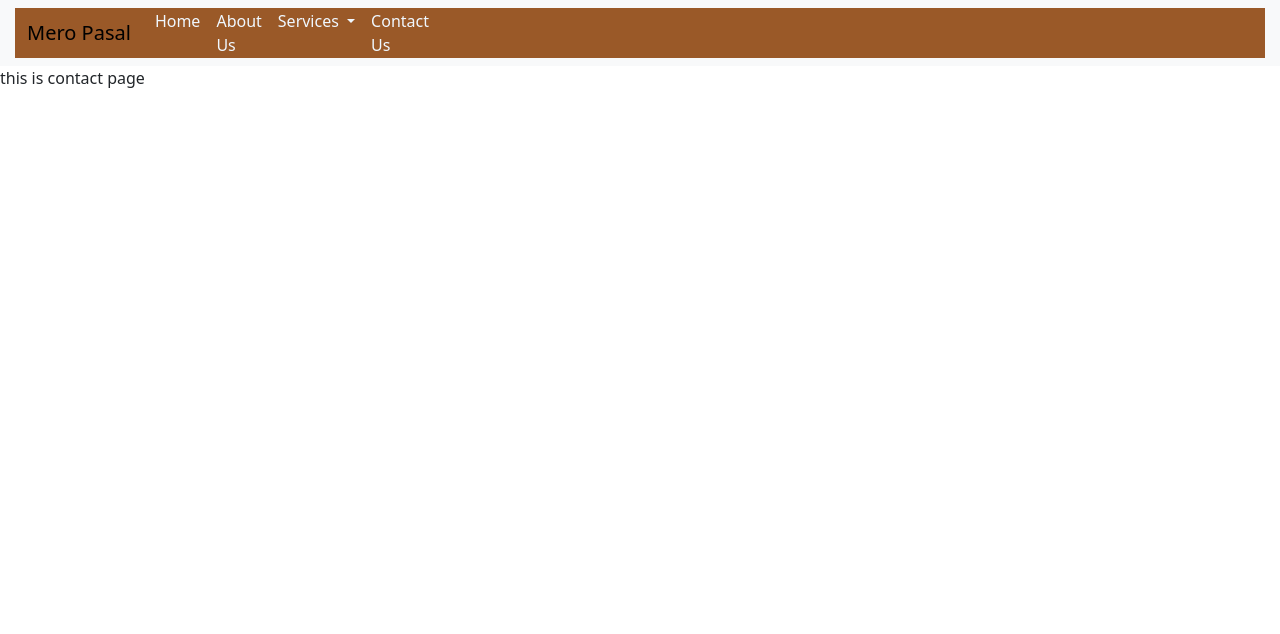
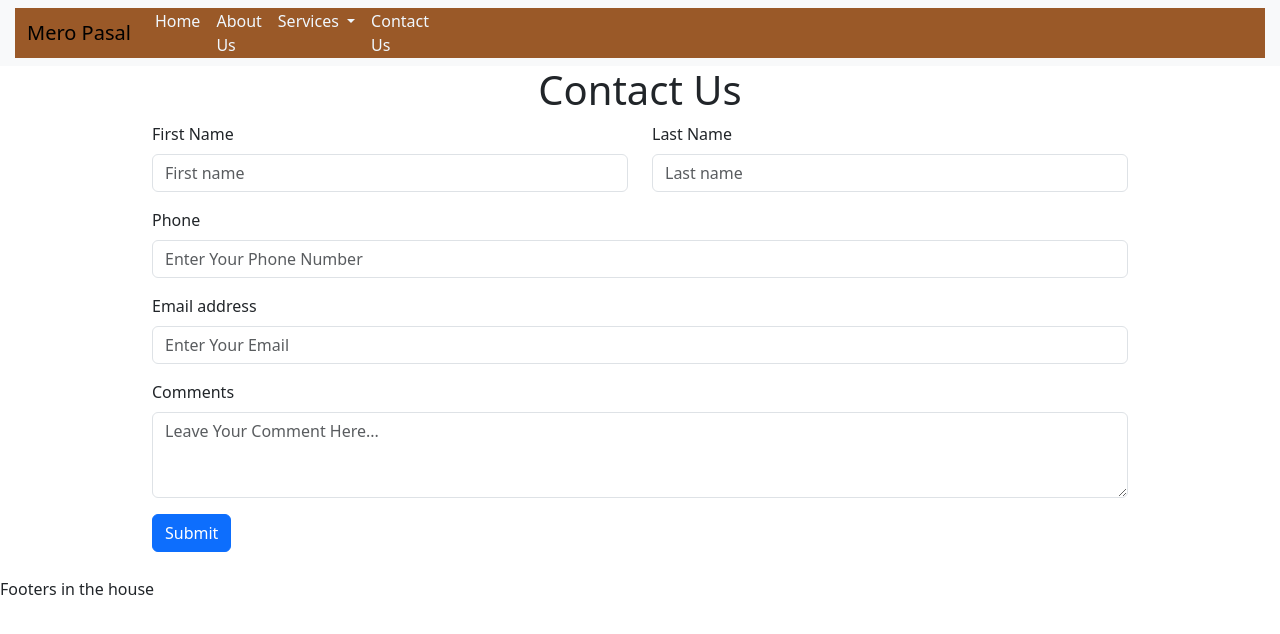
Before and after one commit to aashishChakradhar/quizApp, a Django app: page /contact in a window 1280 px wide; the page is wider, and only the part inside the window is pictured. Shown: the top 634 px of that part. Run offline with Django 5.2, Linux system fonts and the light colour scheme.

Commit message:
managed contact us page

```diff
--- a/onlineStore/templates/base.html
+++ b/onlineStore/templates/base.html
@@ -6,10 +6,11 @@
         <link href="https://cdn.jsdelivr.net/npm/bootstrap@5.3.2/dist/css/bootstrap.min.css" rel="stylesheet" integrity="sha384-T3c6CoIi6uLrA9TneNEoa7RxnatzjcDSCmG1MXxSR1GAsXEV/Dwwykc2MPK8M2HN" crossorigin="anonymous">
         <script src="https://cdn.jsdelivr.net/npm/bootstrap@5.3.2/dist/js/bootstrap.bundle.min.js" integrity="sha384-C6RzsynM9kWDrMNeT87bh95OGNyZPhcTNXj1NW7RuBCsyN/o0jlpcV8Qyq46cDfL" crossorigin="anonymous"></script>
 
-        <title>{% block title %}{% endblock title %} |Mero Pasal</title>
+        <title>{% block title %}{% endblock title %} | Mero Pasal</title>
     </head>
 
     <body>
+        <div>
             <nav class="navbar navbar-expand-lg  bg-body-tertiary" style="padding-inline: 15px">
                 <div class="container-fluid" style = "background-color : #9A5928;">
                     <a class="navbar-brand" href="#">Mero Pasal</a>
@@ -52,6 +53,12 @@
                     </div>
                 </div>
             </nav>
-        {% block body %}{% endblock body %}
+        </div>
+
+        {% block body %}
+        {% endblock body %}
+        <div>
+            Footers in the house
+        </div>
     </body>
 </html>
--- a/onlineStore/templates/contact.html
+++ b/onlineStore/templates/contact.html
@@ -1,2 +1,40 @@
 {% extends "base.html" %}
-{% block body %}this is contact page{% endblock body %}
+{% block title %}Contact{% endblock title %}
+{% block body %}
+    {% comment %} <div class="container-fluid " style="padding-inline: 15px">
+        <img src="/static/image/contact.jfif" class="d-block w-100" alt="..." height=650px>
+    </div> {% endcomment %}
+    <div class="container" style=" max-width: 1000px; margin-bottom:25px">
+        <h1 style= "text-align: center">
+            Contact Us
+        </h1>
+        <form method="POST" action="/contact">
+            {% csrf_token %}
+            <div class="mb-3">
+                <div class="row">
+                    <div class="col">
+                        <label for="name" class="form-label">First Name</label>
+                        <input type="text" class="form-control" id="fname" name="fname" placeholder="First name">
+                    </div>
+                    <div class="col">
+                        <label for="name" class="form-label">Last Name</label>
+                        <input type="text" class="form-control" id="lname" name="lname" placeholder="Last name">
+                    </div>
+                </div>
+            </div>
+            <div class="mb-3">
+                <label for="mobile number" class="form-label">Phone</label>
+                <input type="phone" class="form-control" id="phone" name="phone" placeholder="Enter Your Phone Number">
+            </div>
+            <div class="mb-3">
+                <label for="email" class="form-label">Email address</label>
+                <input type="email" class="form-control" id="email" name="email" placeholder="Enter Your Email">
+            </div>
+            <div class="mb-3">
+                <label for="comment" class="form-label">Comments</label>
+                <textarea class="form-control" id="comment" name="comment" placeholder="Leave Your Comment Here..."rows="3"></textarea>
+            </div>
+            <button type="submit" class="btn btn-primary">Submit</button>
+        </form>
+    </div>
+{% endblock body %}
--- /dev/null
+++ b/onlineStore/templates/nav_bar.html
@@ -0,0 +1,4 @@
+{% extends "base.html" %}
+{% block navigation %}
+
+{% endblock navigation %}
```
Also changed, not shown: onlineStore/templates/home.html (+6 -1 lines). Lines whose indentation alone changed are shown as unchanged.
